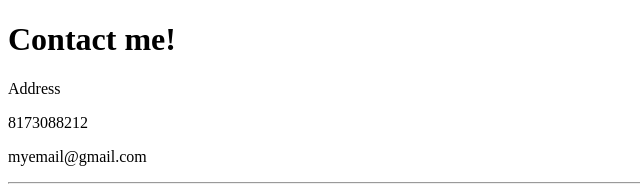
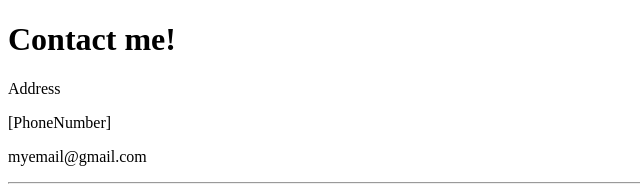
Before and after one commit to NewtypeRonin/CV, a plain HTML site: page contact.html in a window 1280 px wide. Shown: the top 189 px of the page, 0-640 px from the left. Drawn offline with Linux system fonts and the light colour scheme.

Commit message:
Add files via upload

```diff
--- a/contact.html
+++ b/contact.html
@@ -7,7 +7,7 @@
   <body>
     <h1><strong>Contact me!</strong></h1>
     <p>Address</p>
-    <p>8173088212</p>
+    <p>[PhoneNumber]</p>
     <p>myemail@gmail.com</p>
     <hr>
     <form class="" action="mailto:zach.t.gonzales@gmail.com" method="post" enctype="text/plain">
```
